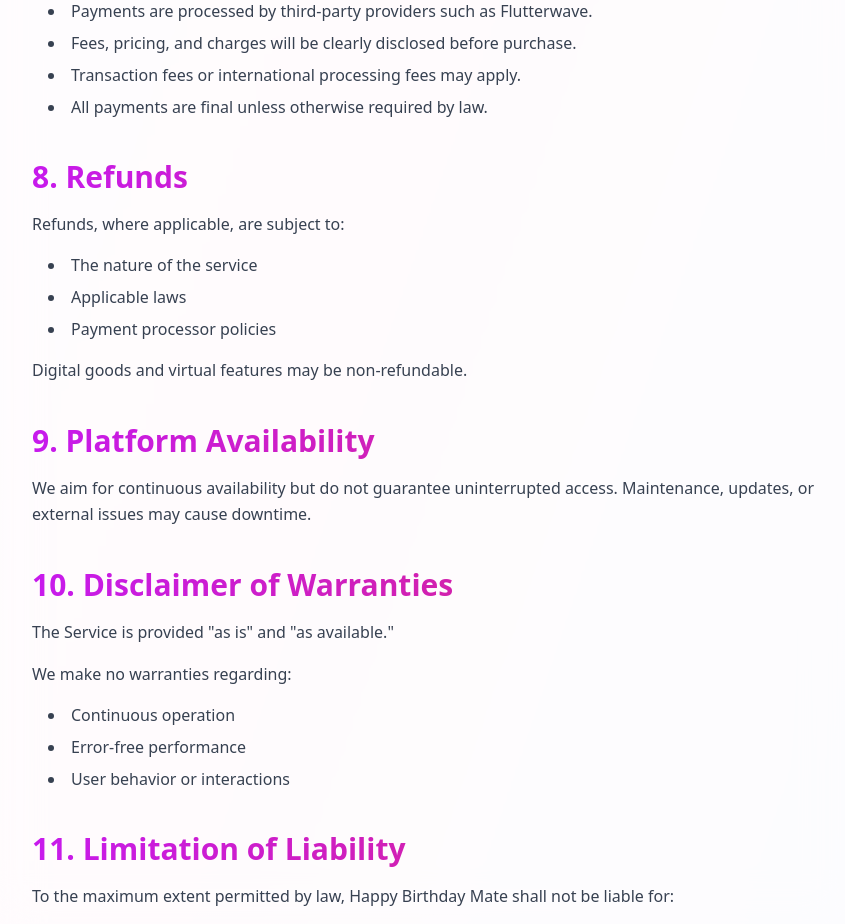
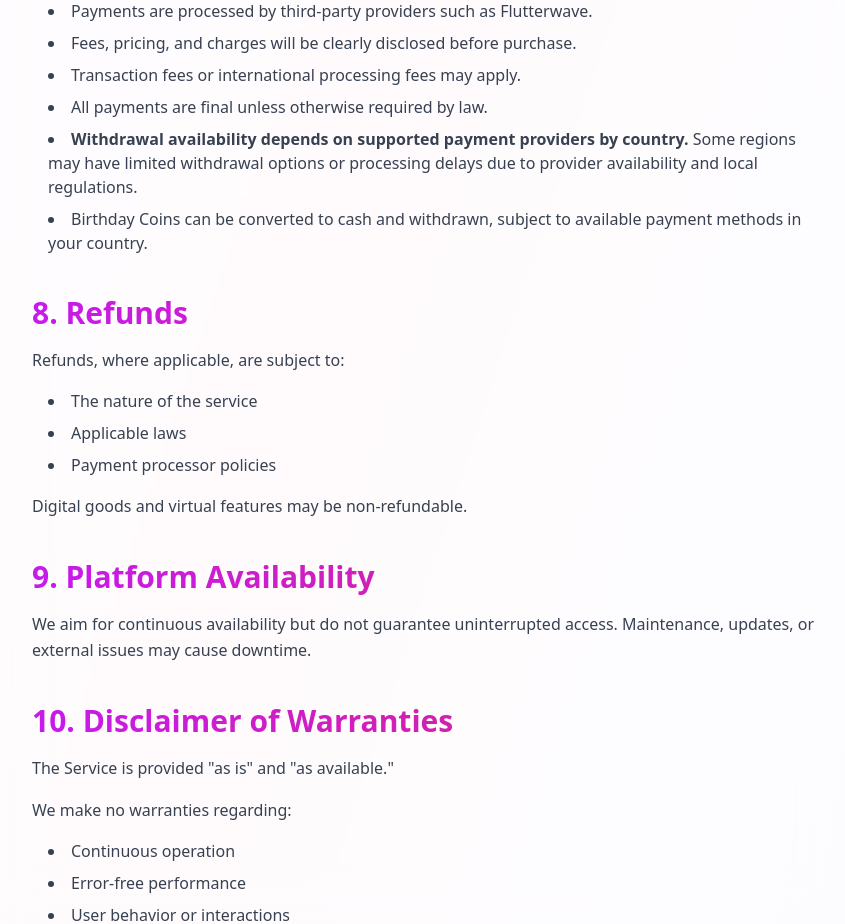
Before and after one commit to fidateq-hbm/happy-birthday-mate, a Next.js app in the folder frontend/: page /terms in a window 1280 px wide. Shown: the part 1800-2724 px from the top of the page, without its empty margins (217-1062 px from the left). Built offline with nearby package versions, Linux system fonts and the light colour scheme; no server answers.

Commit message:
Add withdrawal disclaimer to Terms of Service

```diff
--- a/frontend/src/app/terms/page.tsx
+++ b/frontend/src/app/terms/page.tsx
@@ -161,6 +161,8 @@ export default function TermsOfServicePage() {
               <li>Fees, pricing, and charges will be clearly disclosed before purchase.</li>
               <li>Transaction fees or international processing fees may apply.</li>
               <li>All payments are final unless otherwise required by law.</li>
+              <li><strong>Withdrawal availability depends on supported payment providers by country.</strong> Some regions may have limited withdrawal options or processing delays due to provider availability and local regulations.</li>
+              <li>Birthday Coins can be converted to cash and withdrawn, subject to available payment methods in your country.</li>
             </ul>
           </section>
 
```
